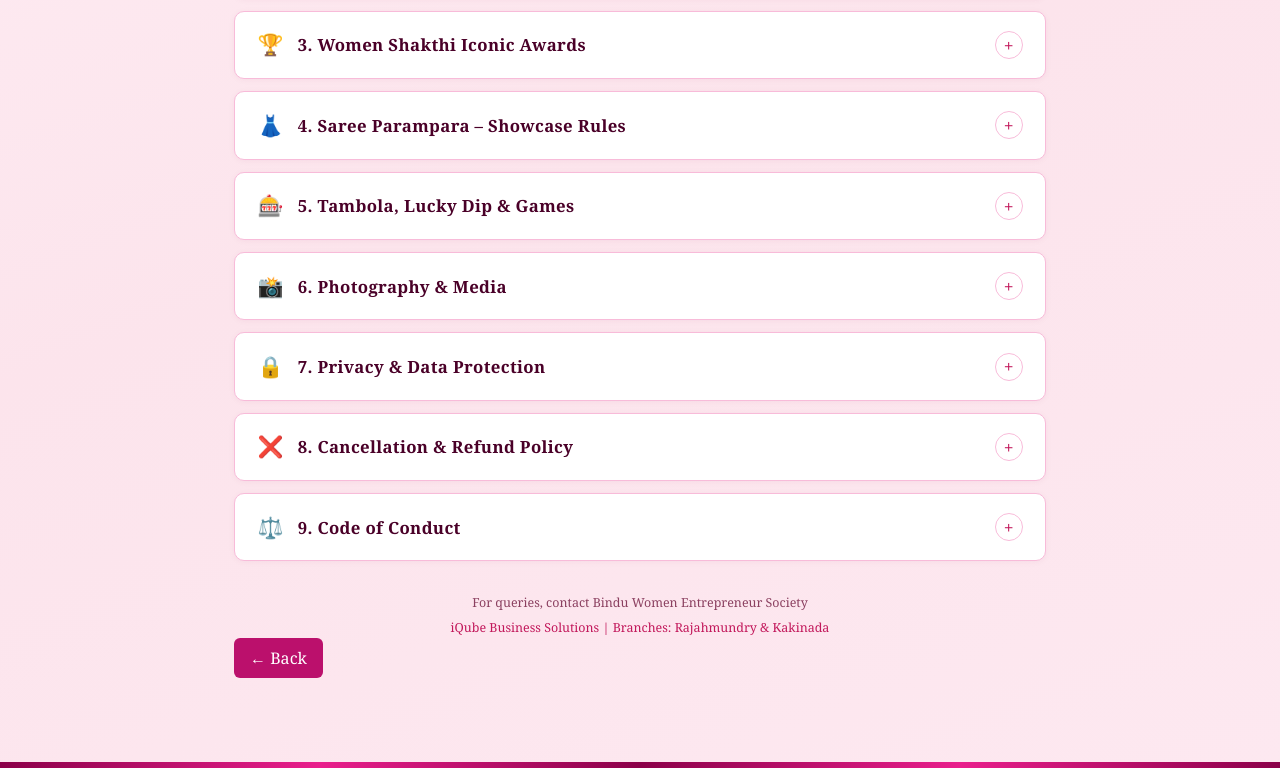
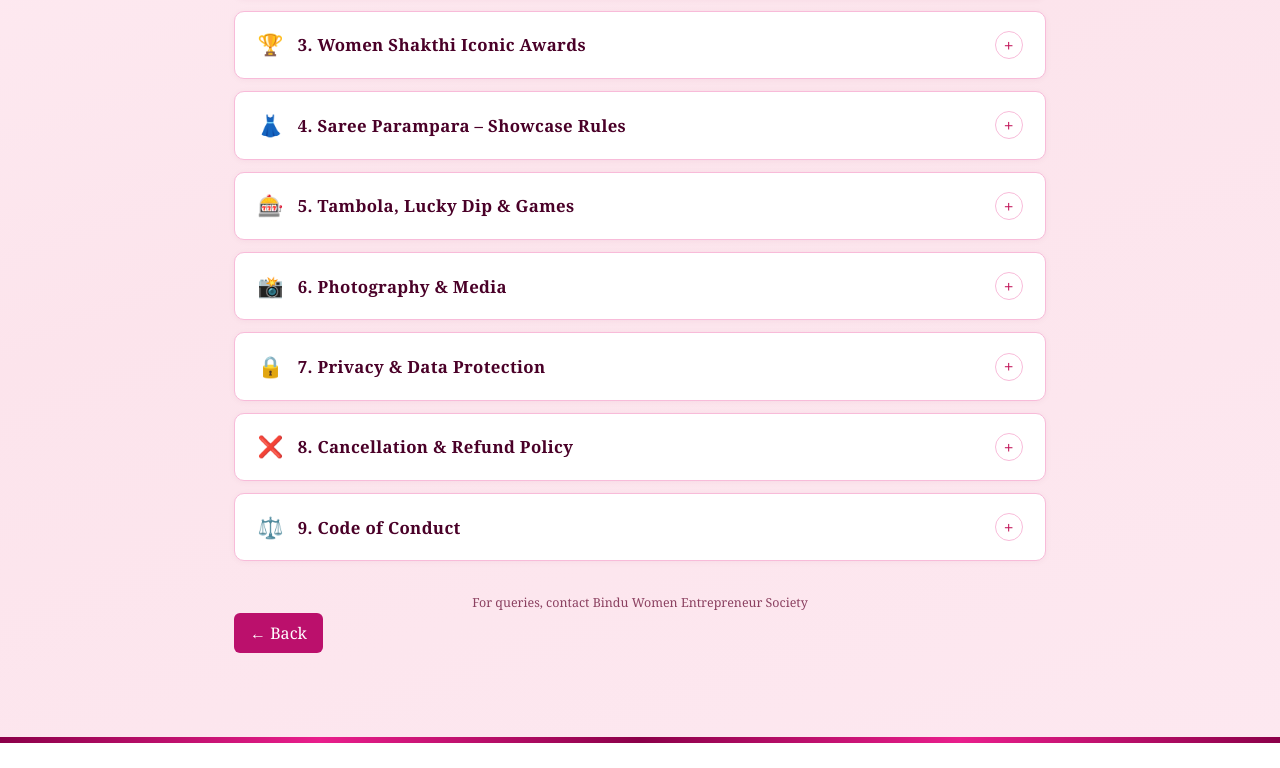
Before and after one commit to D-Ajith/Bindusociety, a React (Vite) app in the folder Frontend/: page /terms in a window 1280 px wide. Shown: the part 647-1415 px from the top of the page. After the commit the page ends 1390 px from the top, so only its background shows below. Built offline with nearby package versions, Linux system fonts and the light colour scheme; a web font is replaced by a local one.

Commit message:
Rectified vercel.json

```diff
--- a/Frontend/src/Terms.jsx
+++ b/Frontend/src/Terms.jsx
@@ -385,9 +385,7 @@ export default function Terms() {
                     }}
                 >
                     <p>For queries, contact Bindu Women Entrepreneur Society</p>
-                    <p style={{ color: C.midPink, marginTop: "0.3rem", fontWeight: "500" }}>
-                        iQube Business Solutions | Branches: Rajahmundry & Kakinada
-                    </p>
+
                 </div>
                 <button
                     onClick={() => navigate("/")}
```
